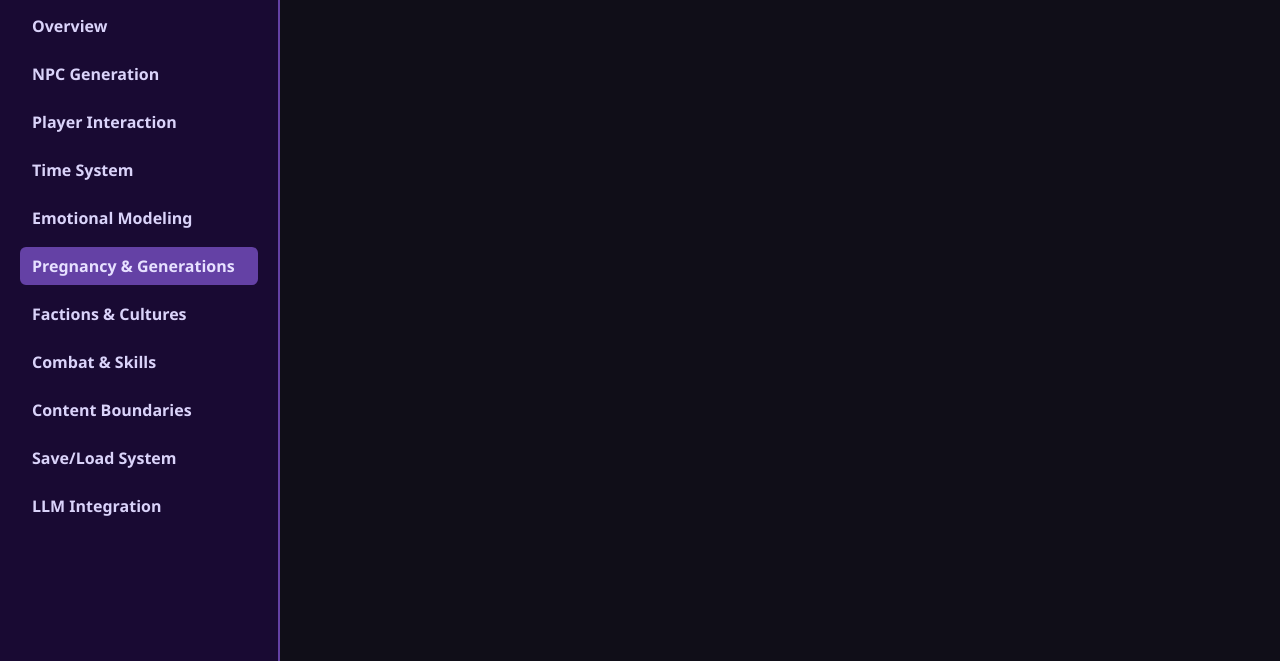
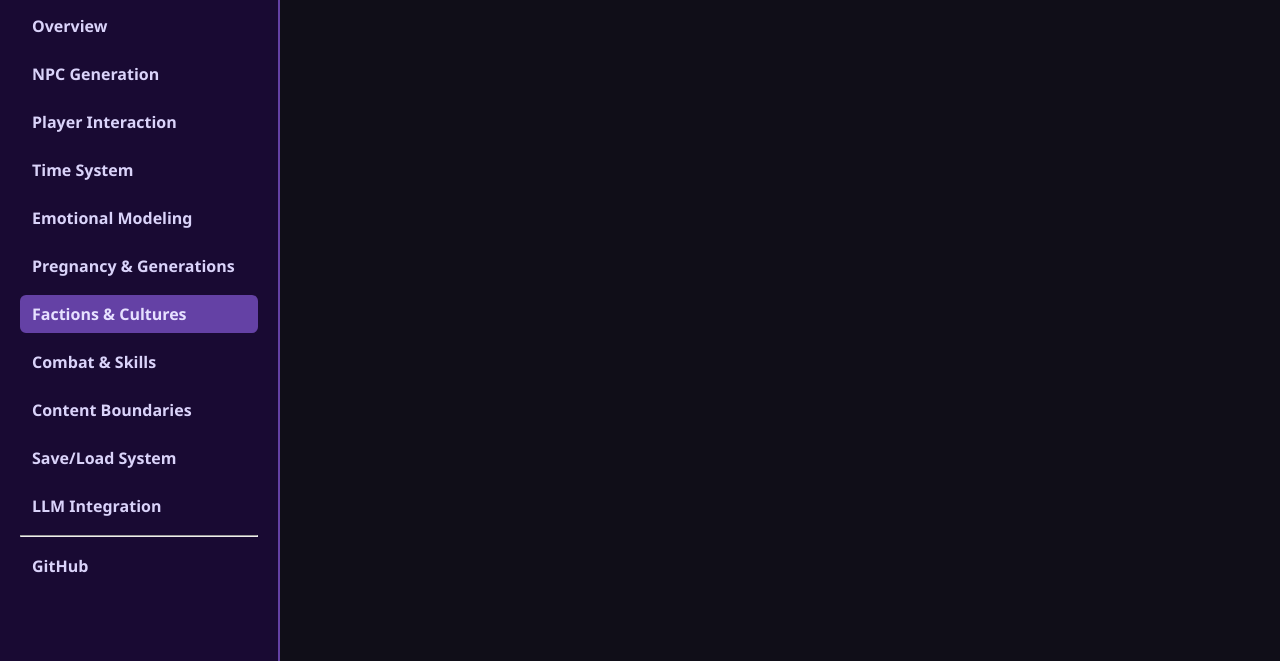
Before and after one commit to CorruptTigga/Echo, a plain HTML site: page docs/index.html in a window 1280 px wide. Both pictures are taken after a click on the element 139 px from the left and 405 px from the top of the page. Shown: the part 139-800 px from the top of the page. Drawn offline with nearby package versions, Linux system fonts and the light colour scheme.

Commit message:
index.html UPDATED

```diff
--- a/docs/docs-handler.js
+++ b/docs/docs-handler.js
@@ -66,6 +66,9 @@ function clearSearchResults() {
 // Handle sidebar navigation clicks
 linksContainer.addEventListener("click", (e) => {
   if (e.target.tagName !== "A") return;
+
+  if (e.target.hasAttribute("data-file") !== true) return;
+
   e.preventDefault();
   const file = e.target.getAttribute("data-file");
   setActiveLink(e.target);
--- a/docs/index.html
+++ b/docs/index.html
@@ -36,6 +36,8 @@
         <a href="#" data-file="page8.md">Content Boundaries</a>
         <a href="#" data-file="page9.md">Save/Load System</a>
         <a href="#" data-file="page10.md">LLM Integration</a>
+        <hr>
+        <a href="https://github.com/CorruptTigga/Echo">GitHub</a>
       </div>
     </nav>
 
```
